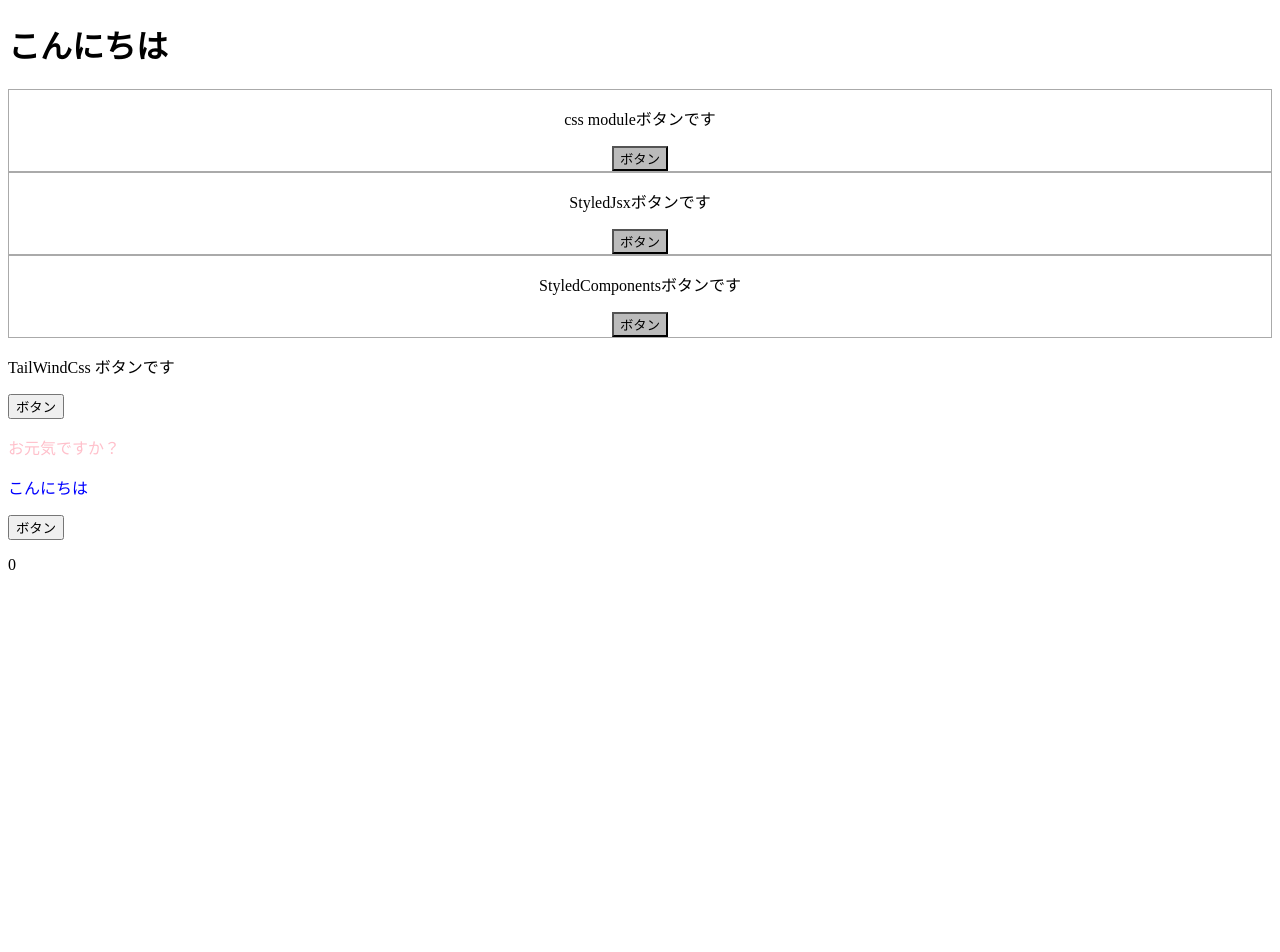
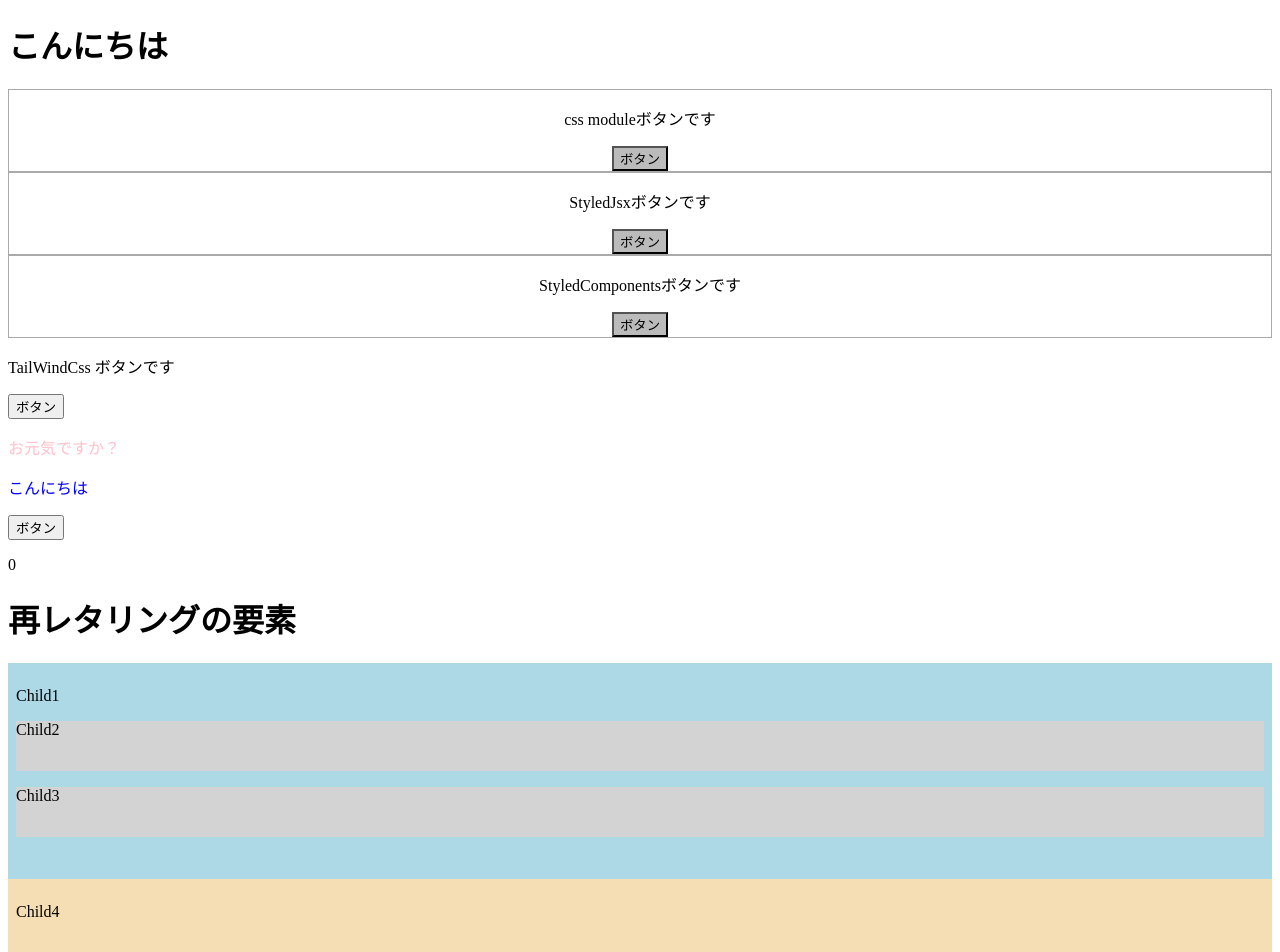
Before and after one commit to westtail/React_study_repository, a React (Create React App) app in the folder reactApp/react-sample/: page / in a window 1280 px wide. Shown: the top 952 px of the page. Before the commit the page ends 800 px from the top, so only its background shows below. Built offline with nearby package versions, Linux system fonts and the light colour scheme.

Commit message:
再レタリング用のコンポーネントの作成

```diff
--- a/reactApp/react-sample/src/App.jsx
+++ b/reactApp/react-sample/src/App.jsx
@@ -5,6 +5,9 @@ import { CssModule } from "./CssModule";
 import { StyledJsx } from "./StyledJsx";
 import { StyledComponents } from "./StyledComponents";
 import { TailWindCss } from "./TailWindCss";
+
+import { Child1} from "./components/Child1"
+import { Child4} from "./components/Child4"
 
 export const App = () => {
     const onClickButton = () => {
@@ -28,6 +31,9 @@ export const App = () => {
             <ColoredMessage color="blue">こんにちは</ColoredMessage>
             <button onClick={onClickButton}>ボタン</button>
             <p>{num}</p>
+            <h1>再レタリングの要素</h1>
+            <Child1></Child1>
+            <Child4></Child4>
         </div>
     );
 };
--- /dev/null
+++ b/reactApp/react-sample/src/components/Child1.jsx
@@ -0,0 +1,20 @@
+import { Child2 } from "./Child2";
+import { Child3 } from "./Child3";
+
+const style = {
+    height: "200px",
+    backgroundColor: "lightblue",
+    padding: "8px"
+};
+
+export const Child1 = () => {
+    console.log("Child1レタリング")
+
+    return (
+        <div style={style}>
+            <p>Child1</p>
+            <Child2></Child2>
+            <Child3></Child3>
+        </div>
+    )
+}
--- /dev/null
+++ b/reactApp/react-sample/src/components/Child2.jsx
@@ -0,0 +1,14 @@
+const style ={
+    height: "50px",
+    backgroundColor: "lightgray"
+};
+
+export const Child2 = () => {
+    console.log("Child2レタリング")
+
+    return (
+        <div style={style}>
+        <p>Child2</p>
+        </div>
+    );
+};
--- /dev/null
+++ b/reactApp/react-sample/src/components/Child3.jsx
@@ -0,0 +1,14 @@
+const style ={
+    height: "50px",
+    backgroundColor: "lightgray"
+};
+
+export const Child3 = () => {
+    console.log("Child3レタリング")
+
+    return (
+        <div style={style}>
+        <p>Child3</p>
+        </div>
+    );
+};
--- /dev/null
+++ b/reactApp/react-sample/src/components/Child4.jsx
@@ -0,0 +1,15 @@
+const style = {
+    height: "200px",
+    backgroundColor: "wheat",
+    padding: "8px"
+};
+
+export const Child4 = () => {
+    console.log("Child4レタリング")
+
+    return (
+        <div style={style}>
+            <p>Child4</p>
+        </div>
+    )
+}
```
